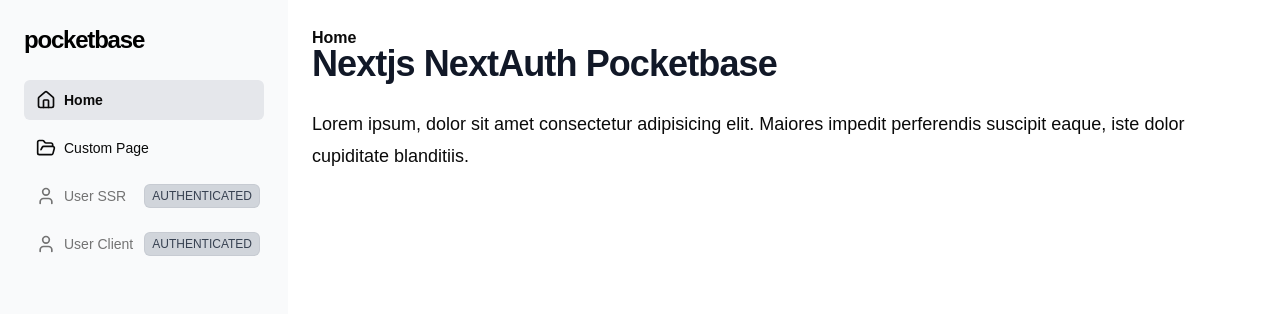
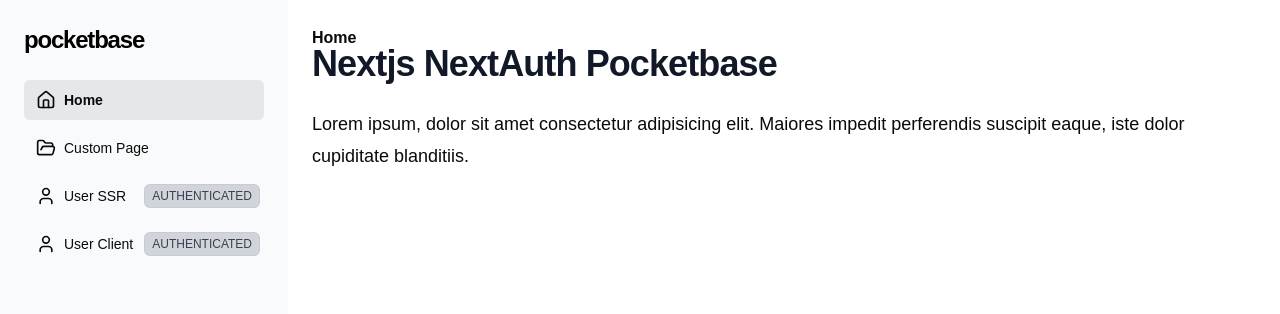
Before and after one commit to mbecker/nextjs-nextauth-pocketbase, a Next.js app: page / in a window 1280 px wide. Shown: the top 314 px of the page. Built offline with nearby package versions, Linux system fonts and the light colour scheme; no server answers.

Commit message:
use next/link rather button and fix closing sheet

```diff
--- a/components/Sidebar.tsx
+++ b/components/Sidebar.tsx
@@ -8,22 +8,23 @@
 import { cn } from "@/lib/utils";
 import { SignoutButton, SigninPageButton } from "./auth/SignoutButton";
 import { NAVIGATION_ITEMS } from "@/data/navigation";
-import { Sheet, SheetContent, SheetTrigger } from "./ui/sheet";
+import { Sheet, SheetClose, SheetContent, SheetTrigger } from "./ui/sheet";
 import { MenuIcon } from "lucide-react";
+import Link from "next/link";
 
 export default function Sidebar() {
   const { data: session } = useSession();
   return (
     <>
       <nav>
+        {/* sidebar for mobile */}
+        <Sheet>
           {/* sidebar for desktop */}
           <SidebarComponent className="hidden lg:fixed lg:inset-y-0 lg:z-50 lg:flex" />
 
           {/* move main screen to the right by width of the sidebar on desktop */}
           <div className="lg:pl-72" />
-        {/* sidebar for mobile */}
           <div className="sticky top-0 z-40 mb-1 flex h-14 shrink-0 items-center border-b border-gray-50/90 bg-gray-50 px-6 dark:border-none dark:border-black/10 dark:bg-black/95 sm:px-12 lg:hidden">
-          <Sheet>
             <SheetTrigger asChild>
               <button
                 type="button"
@@ -38,7 +39,7 @@
             >
               <SidebarComponent className="flex" />
             </SheetContent>
-          </Sheet>
+
             {/* <div className="flex flex-1 items-center justify-end gap-x-4 self-stretch lg:gap-x-6">
             <ProfileMenu size="small" className="mr-3 mt-1.5" />
           </div> */}
@@ -52,6 +53,7 @@
               {!session && <SigninPageButton />}
             </div>
           </div>
+        </Sheet>
       </nav>
     </>
   );
@@ -88,11 +90,12 @@
                     ? pathname === "/" || pathname === ""
                     : pathname.startsWith(key);
                 return (
-                  <button
+                  <SheetClose asChild key={item.name}>
+                    <Link
                       type="button"
-                    key={item.name}
-                    onClick={() => router.push(key)}
-                    disabled={item.auth ? !session : item.disabled}
+                      // onClick={() => router.push(key)}
+                      prefetch={false}
+                      href={key}
                       className={cn(
                         isCurrent
                           ? "bg-gray-200 font-semibold text-foreground dark:bg-secondary"
@@ -110,7 +113,8 @@
                           {item.badge}
                         </span>
                       )}
-                  </button>
+                    </Link>
+                  </SheetClose>
                 );
               })}
             </div>
```
Lines whose indentation alone changed are shown as unchanged.
